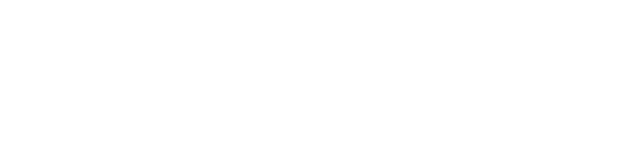
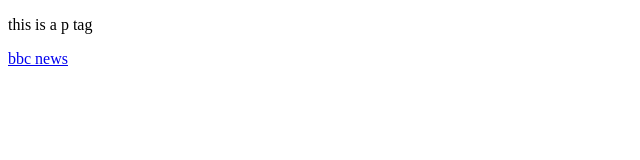
Before and after one commit to RobHall8/tddemo1, a plain HTML site: page 1.html in a window 1280 px wide. Shown: the whole page, without its empty margins (0-640 px from the left). Drawn offline with Linux system fonts and the light colour scheme.

Commit message:
adding to html and password file creation

```diff
--- a/1.html
+++ b/1.html
@@ -6,5 +6,11 @@
 </head>
 <body>
 
+    <p>this is a p tag</p>
+
+
+    <a href="https://www.bbc.co.uk/news/live/election-2019-50372495">bbc news</a>
+
+
 </body>
 </html>
```
Also changed, not shown: 1 other file.
